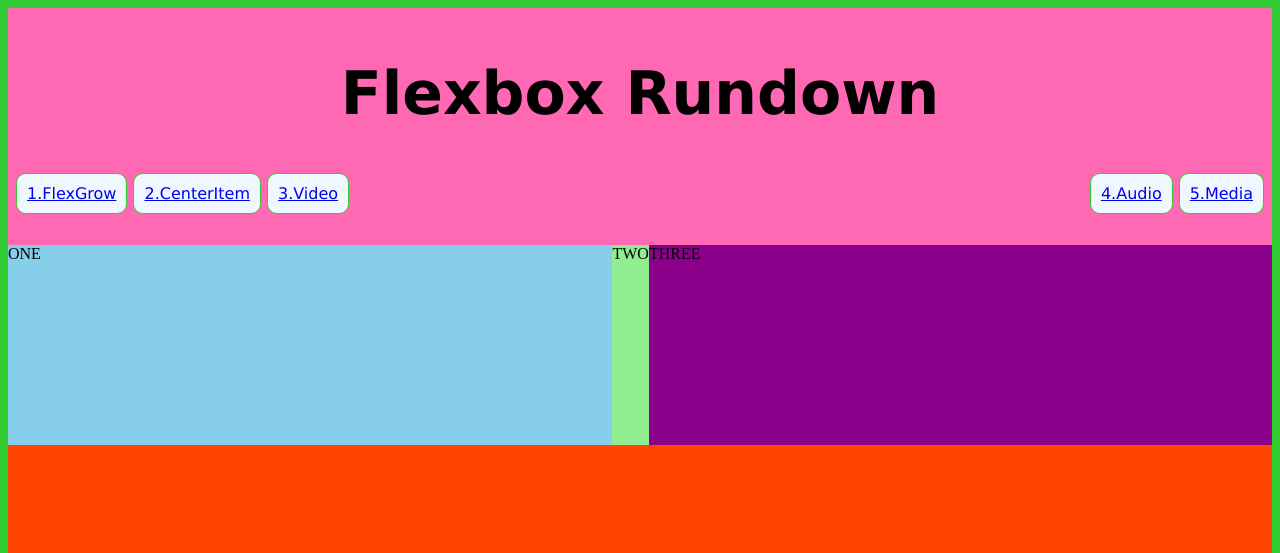
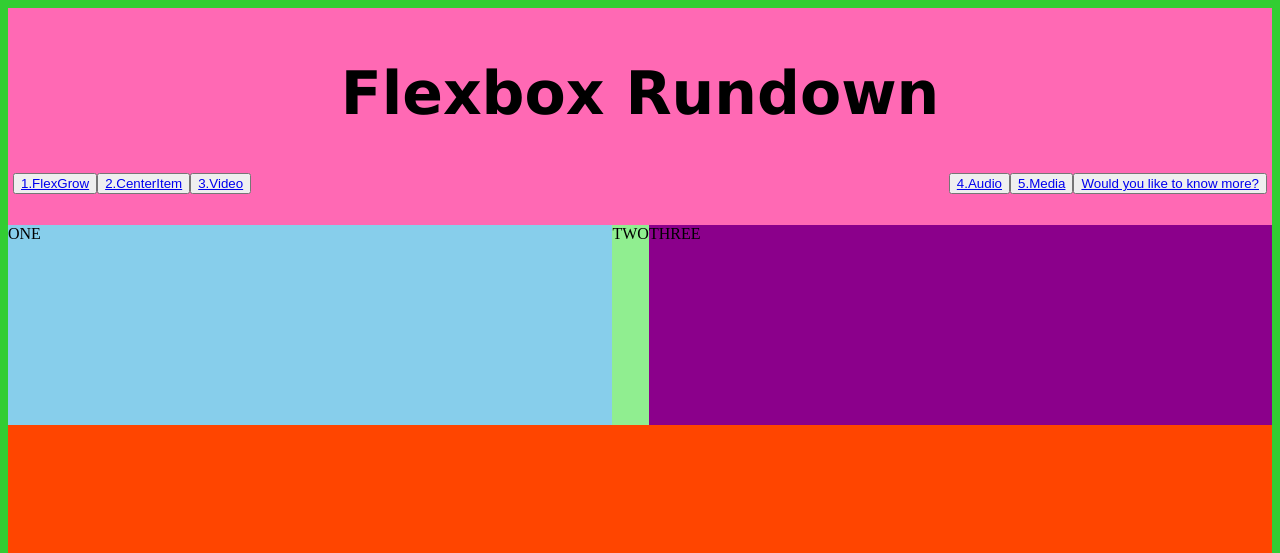
Before and after one commit to robeecodes/flexbox-rundown, a plain HTML site: page index.html in a window 1280 px wide. Shown: the top 553 px of the page. Drawn offline with Linux system fonts and the light colour scheme.

Commit message:
feat(index.html): change nav to buttons

```diff
--- a/index.html
+++ b/index.html
@@ -22,11 +22,12 @@
 
         <ul>
             <div class="container-navigation">
-                <li><a href="#section-one">1.FlexGrow</a></li>
-                <li><a href="#section-two">2.CenterItem</a></li>
-                <li><a href="#section-three">3.Video</a></li>
-                <li class="push"><a href="#section-four">4.Audio</a></li>
-                <li><a href="#section-five">5.Media</a></li>
+                <button><a href="#section-one">1.FlexGrow</a></button>
+                <button><a href="#section-two">2.CenterItem</a></button>
+                <button><a href="#section-three">3.Video</a></button>
+                <button class="push"><a href="#section-four">4.Audio</a></button>
+                <button><a href="#section-five">5.Media</a></button>
+                <button><a href="#">Would you like to know more?</a></button>
             </div>
         </ul>
     </header>
```
